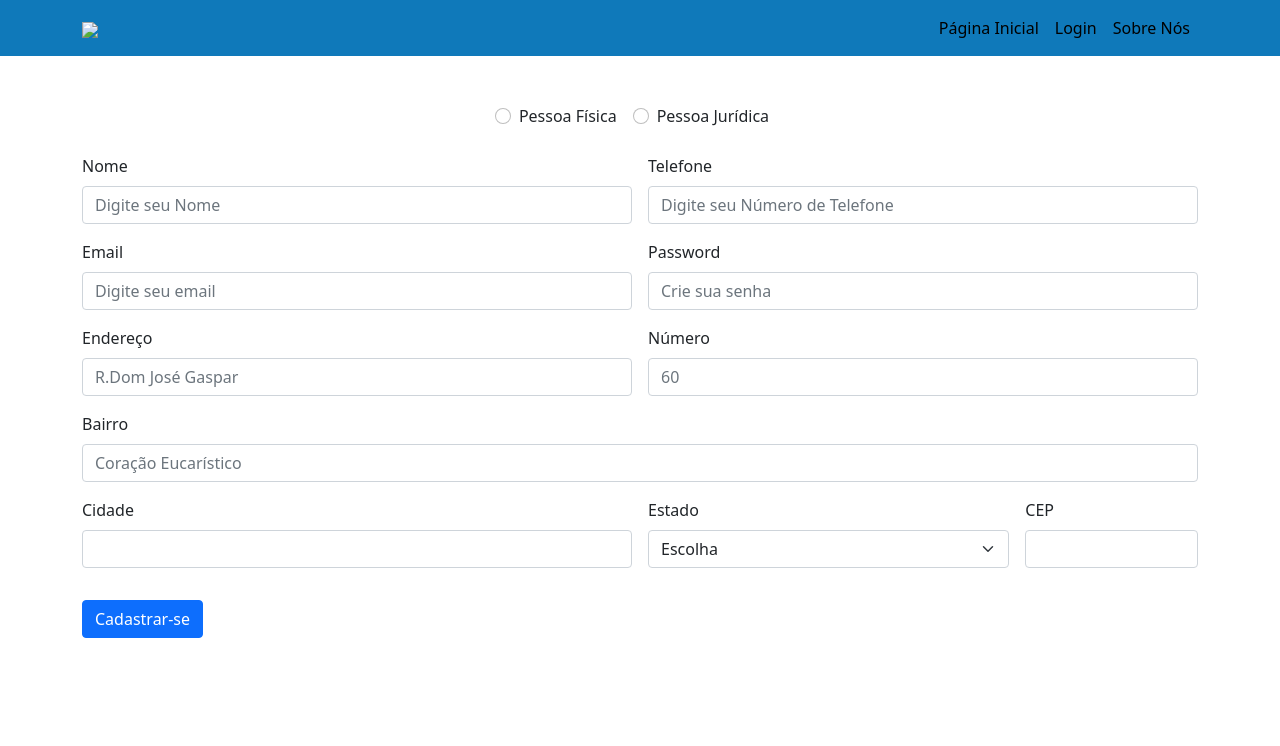
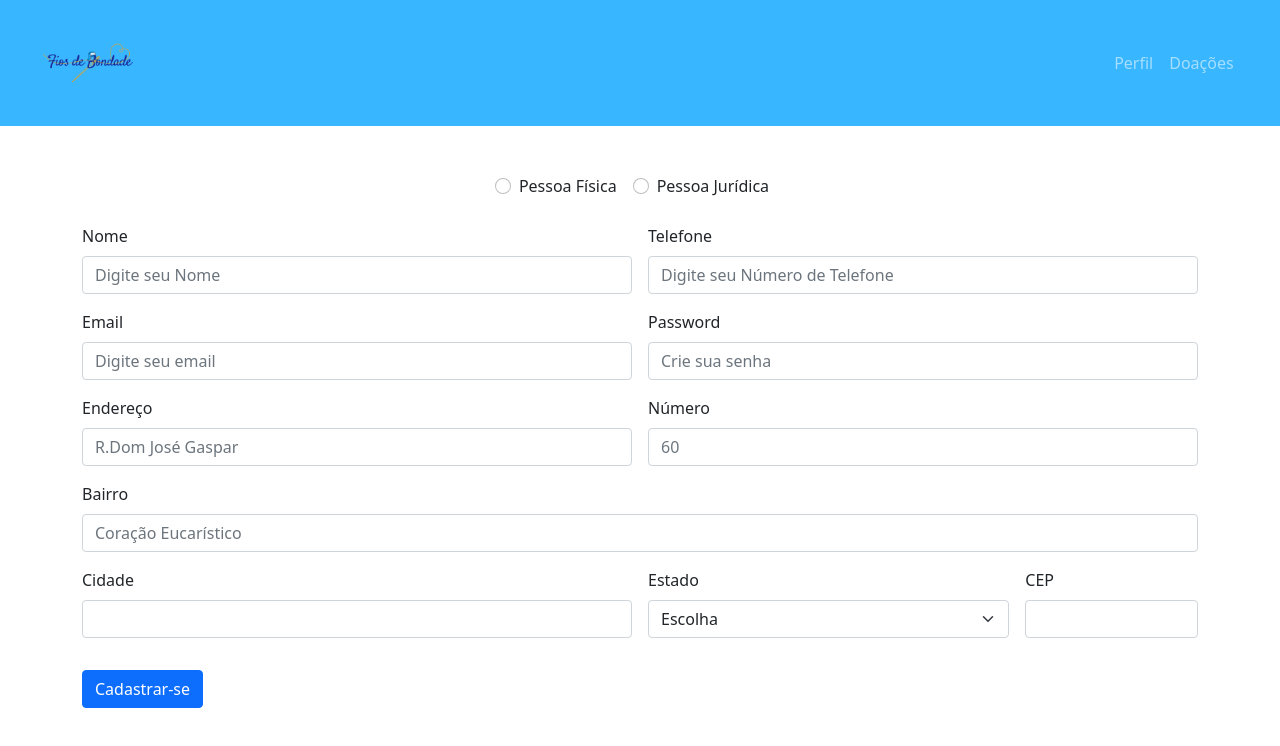
Before and after one commit to ICEI-PUC-Minas-PMGCC-TI/ti-1-pmg-cc-t-20241-fios-de-bondade, a plain HTML site: page codigo/pages/CadastroPessoas.html in a window 1280 px wide. Drawn offline with nearby package versions, Linux system fonts and the light colour scheme; files whose address does not match are found by name.

```diff
--- a/codigo/CadastroPessoas.html
+++ b/codigo/pages/CadastroPessoas.html
@@ -8,27 +8,22 @@
 </head>
 <body>
     <!-- Navbar -->
-    <nav class="navbar navbar-expand-lg static-top" style="background-color: #0f79ba;">
-        <div class="container">
-            <a class="navbar-brand" style="color: black;" href="#">
-                <img src="./assets/img/logo.png" class="img-fluid" style="max-width: 100px">
+    <nav class="navbar navbar-expand-lg navbar-dark" style="background-color: #38b6ff; padding-right: 3%; padding-left: 3%;">
+        <a class="navbar-brand" href="#">
+            <img src="../assets/images/logo.png" alt="Logo do site" style="height: 100px; width: auto;">
         </a>
-            <button class="navbar-toggler" type="button" data-bs-toggle="collapse" data-bs-target="#navbarSupportedContent" aria-controls="navbarSupportedContent" aria-expanded="false" aria-label="Toggle navigation">
+        <button class="navbar-toggler" type="button" data-toggle="collapse" data-target="#navbarNav" aria-controls="navbarNav" aria-expanded="false" aria-label="Toggle navigation">
             <span class="navbar-toggler-icon"></span>
         </button>
-            <div class="collapse navbar-collapse" id="navbarSupportedContent">
+        <div class="collapse navbar-collapse" id="navbarNav">
             <ul class="navbar-nav ms-auto">
                 <li class="nav-item">
-                        <a class="nav-link active" style="color: black;" aria-current="page" href="#">Página Inicial</a>
+                    <a class="nav-link" href="#">Perfil</a>
                 </li>
                 <li class="nav-item">
-                        <a class="nav-link active" style="color: black;" href="#">Login</a>
-                    </li>
-                    <li class="nav-item">
-                        <a class="nav-link active" style="color: black;" href="#">Sobre Nós</a>
+                    <a class="nav-link" href="#">Doações</a>
                 </li>
             </ul>
-            </div>
         </div>
     </nav>
 
```
Lines whose indentation alone changed are shown as unchanged.
